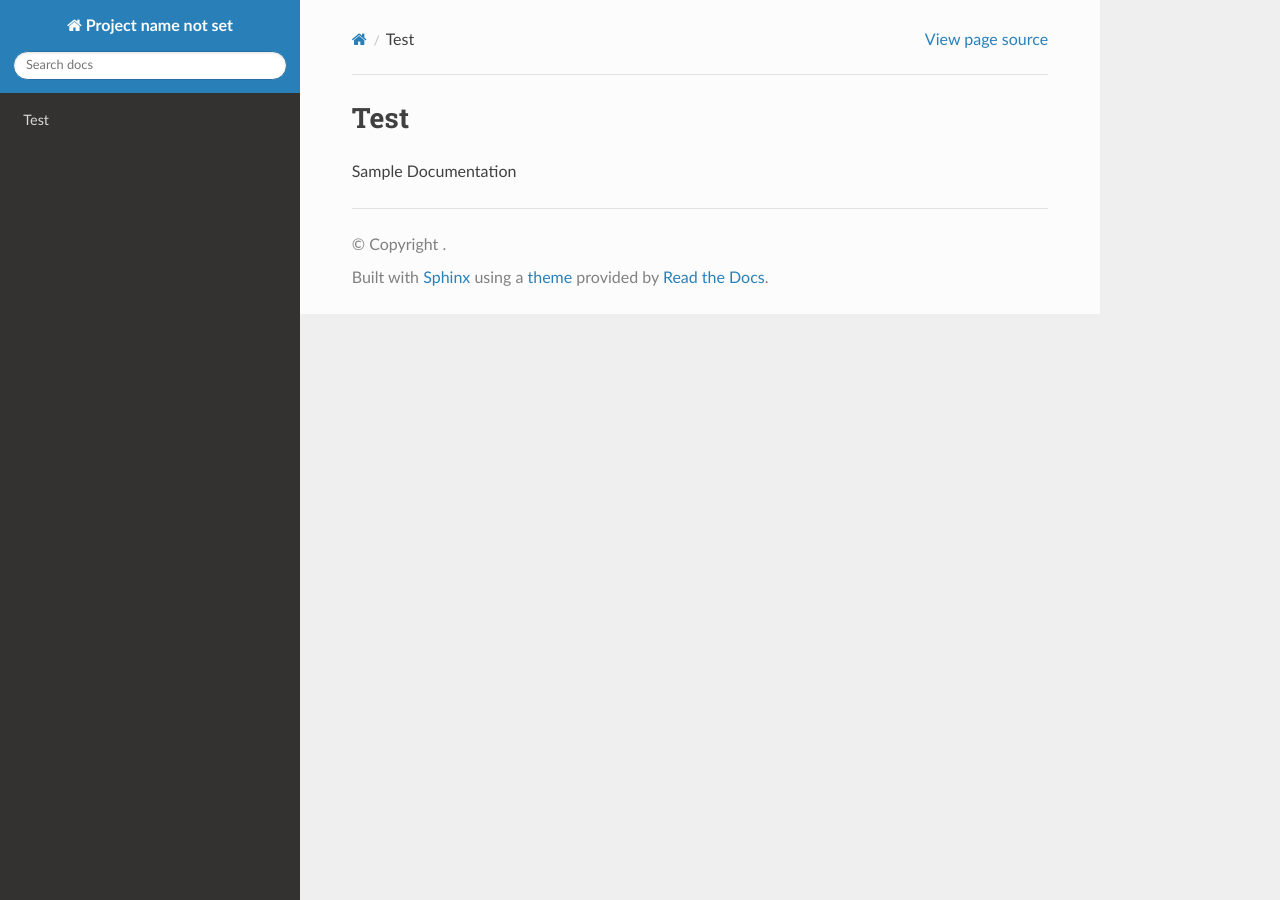
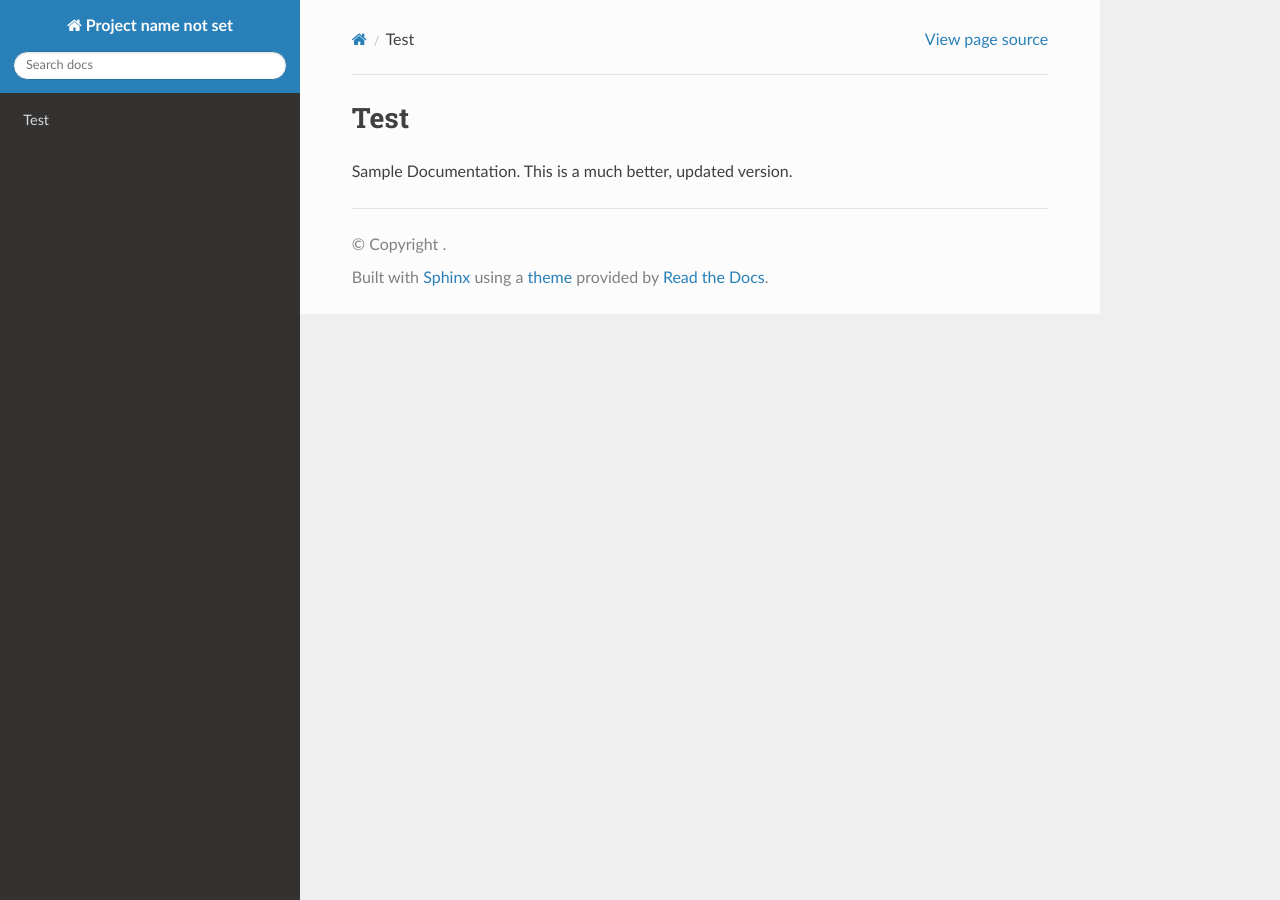
Before and after one commit to timothy-thomas/docs-versioning, a Sphinx documentation site: the page built from docs/index.rst, in a window 1280 px wide. Built offline with Sphinx 7.4.7 and the Read the Docs theme 2.0.0, drawn with Linux system fonts in a browser that asks for light colours.

Commit message:
Improved the docs.

```diff
--- a/docs/index.rst
+++ b/docs/index.rst
@@ -1,3 +1,4 @@
 Test
 ====
-Sample Documentation
+
+Sample Documentation. This is a much better, updated version.
```
